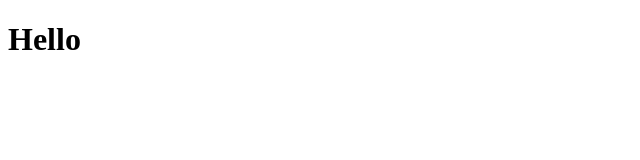
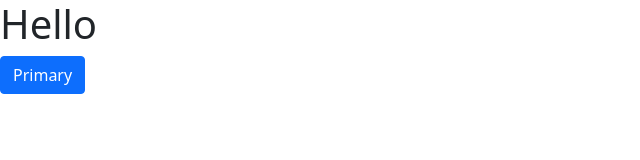
Before and after one commit to BARLOW-DEV/DOM, a plain HTML site: page index.html in a window 1280 px wide. Shown: the whole page, without its empty margins (0-640 px from the left). Drawn offline with nearby package versions, Linux system fonts and the light colour scheme.

Commit message:
added bootstap

```diff
--- a/index.html
+++ b/index.html
@@ -11,12 +11,18 @@
     <title></title>
     <meta name="description" content="">
     <meta name="viewport" content="width=device-width, initial-scale=1">
-    <link rel="stylesheet" href="styles.css">
+    <!-- CSS only -->
+    <link href="https://cdn.jsdelivr.net/npm/bootstrap@5.1.3/dist/css/bootstrap.min.css" rel="stylesheet" integrity="sha384-1BmE4kWBq78iYhFldvKuhfTAU6auU8tT94WrHftjDbrCEXSU1oBoqyl2QvZ6jIW3" crossorigin="anonymous">
 </head>
 
 <body>
   <h1>Hello</h1>
+  <button type="button" class="btn btn-primary">Primary</button>
     <script src="index.js"></script>
+    <script src="https://cdn.jsdelivr.net/npm/bootstrap@5.1.3/dist/js/bootstrap.bundle.min.js" integrity="sha384-ka7Sk0Gln4gmtz2MlQnikT1wXgYsOg+OMhuP+IlRH9sENBO0LRn5q+8nbTov4+1p" crossorigin="anonymous"></script>
 </body>
 
+<!-- JavaScript Bundle with Popper -->
+
+
 </html>
```
